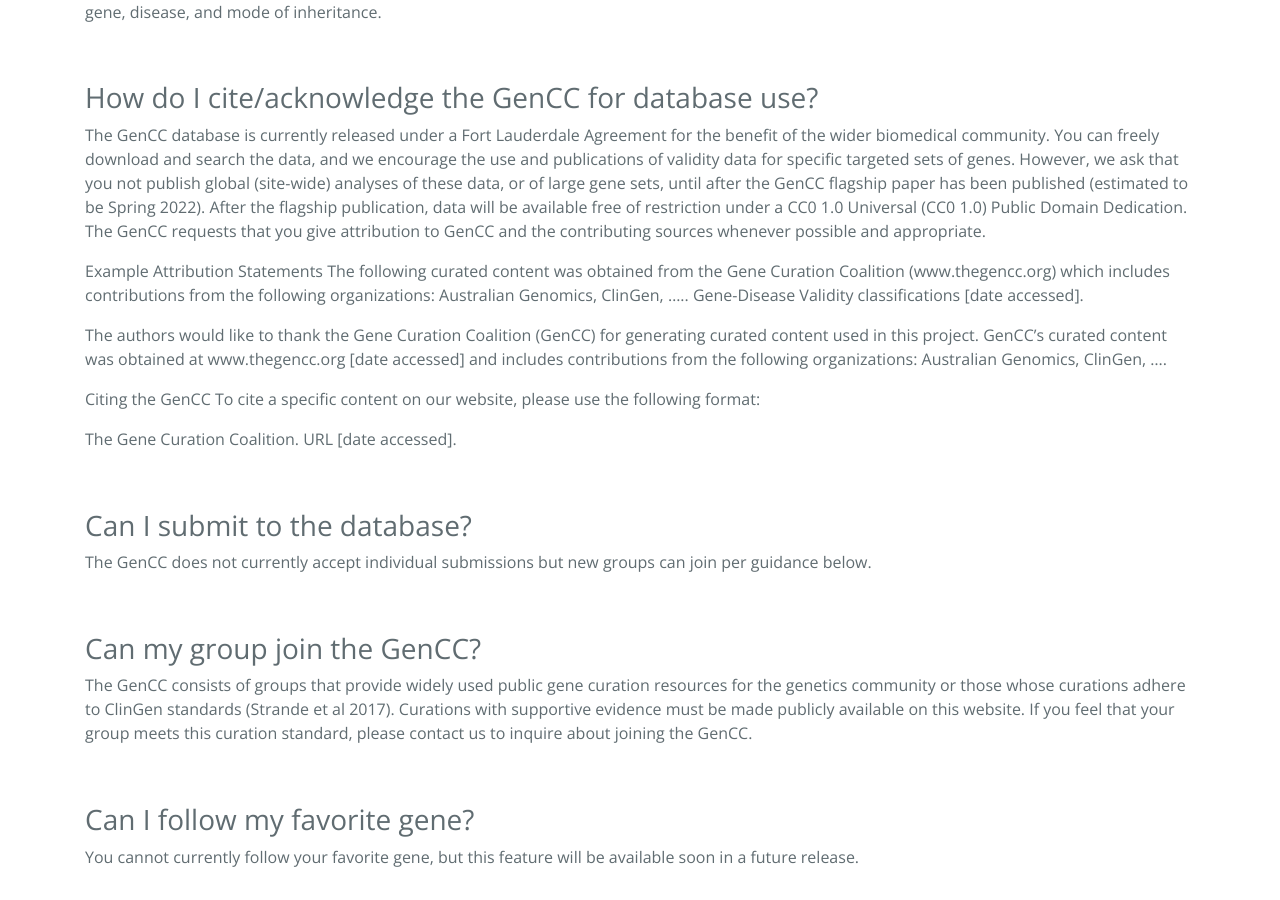
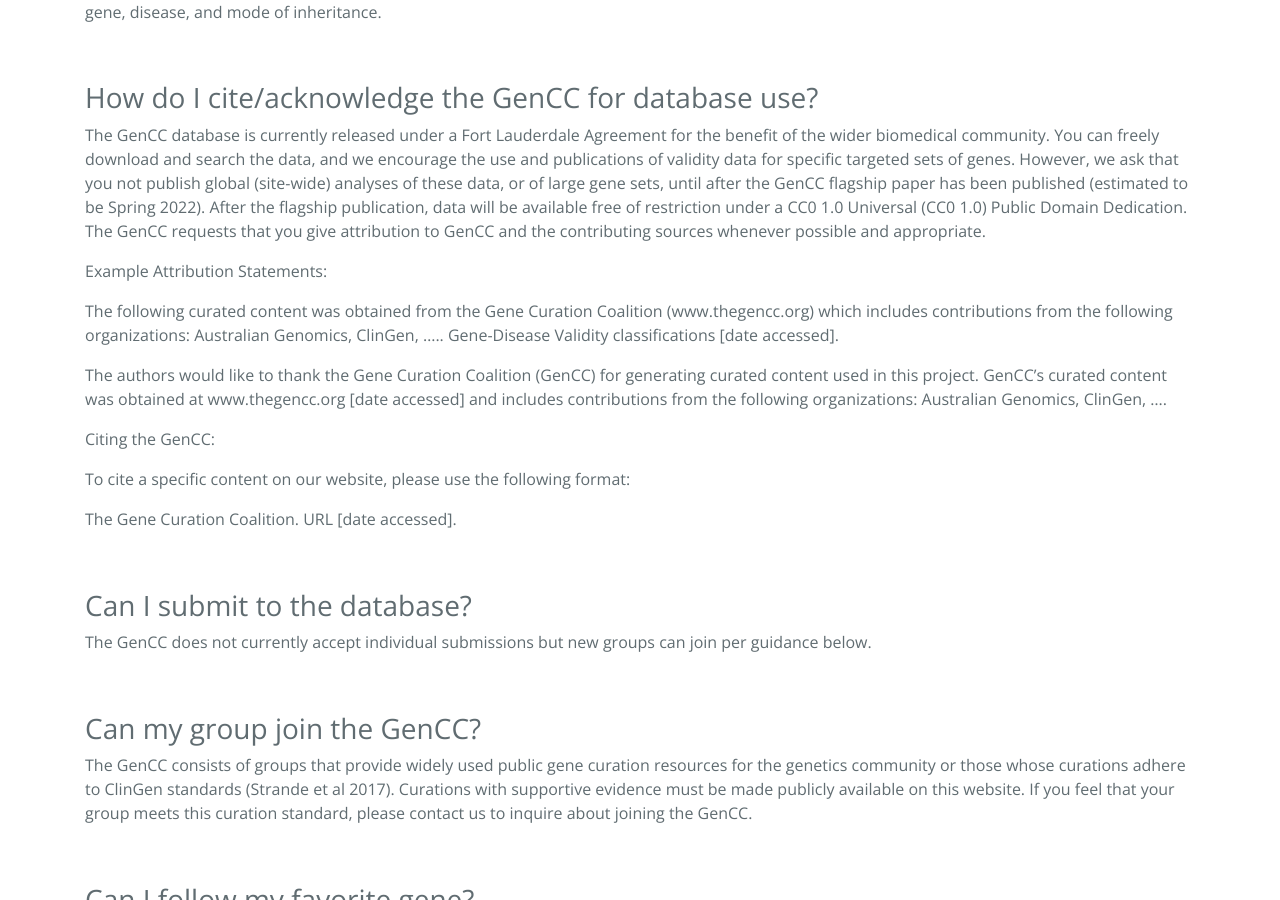
Before and after one commit to GeneCurationCoalition/gencc-website, a Jekyll site: the page built from docs/faq.md, in a window 1280 px wide and 900 px high, scrolled down 1044 px. Built offline with Jekyll 4.4.1, drawn with Linux system fonts in a browser that asks for light colours.

Commit message:
Update faq.md

```diff
--- a/docs/faq.md
+++ b/docs/faq.md
@@ -37,12 +37,14 @@
 ## How do I cite/acknowledge the GenCC for database use?
 The GenCC database is currently released under a Fort Lauderdale Agreement for the benefit of the wider biomedical community. You can freely download and search the data, and we encourage the use and publications of validity data for specific targeted sets of genes. However, we ask that you not publish global (site-wide) analyses of these data, or of large gene sets, until after the GenCC flagship paper has been published (estimated to be Spring 2022). After the flagship publication, data will be available free of restriction under a CC0 1.0 Universal (CC0 1.0) Public Domain Dedication. The GenCC requests that you give attribution to GenCC and the contributing sources whenever possible and appropriate.
 
-Example Attribution Statements
+Example Attribution Statements:
+
 The following curated content was obtained from the Gene Curation Coalition (www.thegencc.org) which includes contributions from the following organizations: Australian Genomics, ClinGen, ….. Gene-Disease Validity classifications [date accessed].
 
 The authors would like to thank the Gene Curation Coalition (GenCC) for generating curated content used in this project. GenCC’s curated content was obtained at www.thegencc.org [date accessed] and includes contributions from the following organizations: Australian Genomics, ClinGen, ….
 
-Citing the GenCC
+Citing the GenCC:
+
 To cite a specific content on our website, please use the following format:
 
 The Gene Curation Coalition. URL [date accessed].
```
